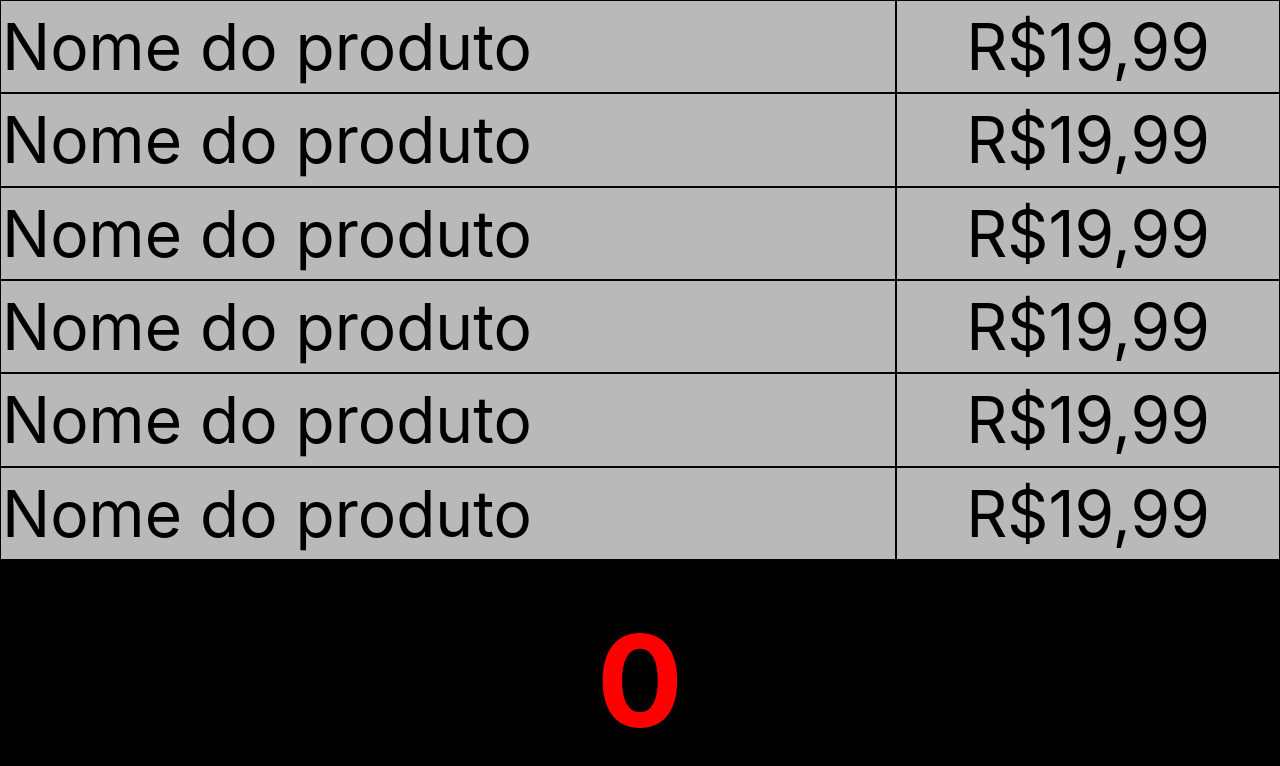
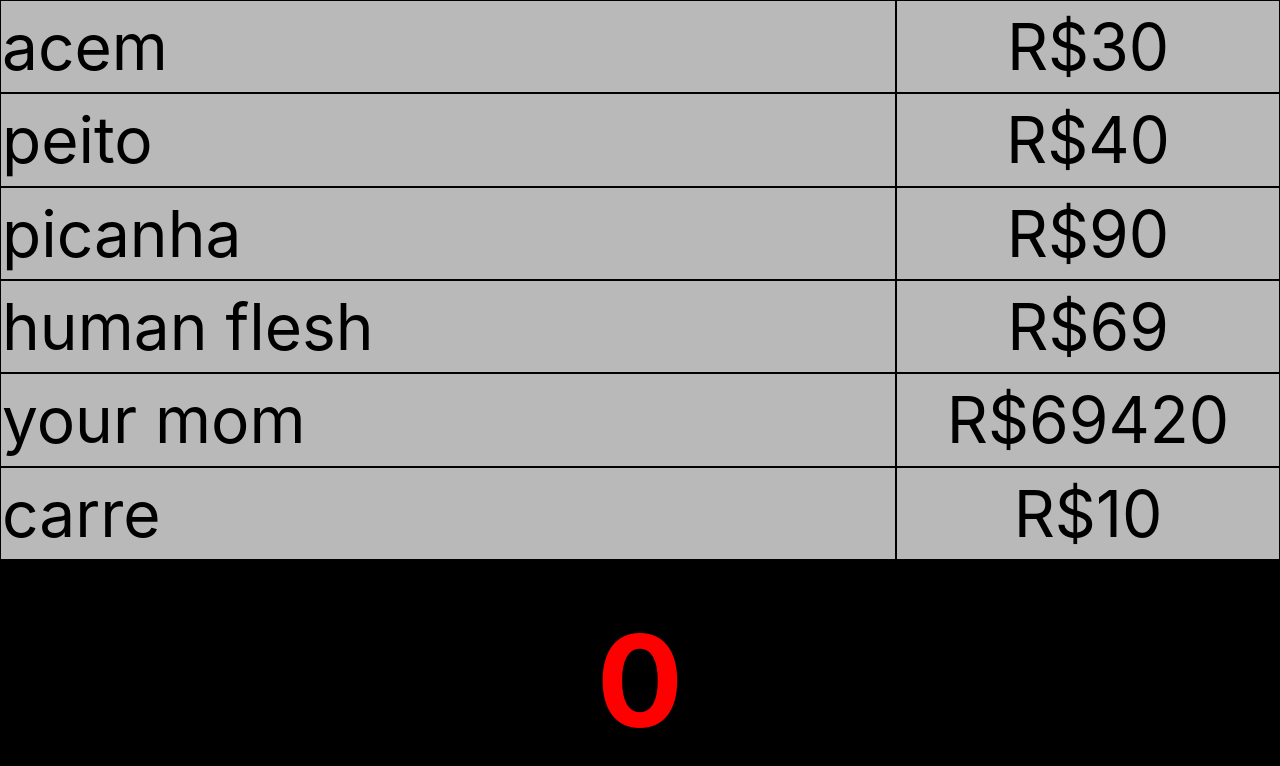
Before and after one commit to JeanVictorL/filaApp, a React (Vite) app: page / in a window 1280 px wide. Shown: the top 766 px of the page. Built offline with nearby package versions, Linux system fonts and the light colour scheme.

Commit message:
almost working prototype

```diff
--- a/src/App.css
+++ b/src/App.css
@@ -12,6 +12,7 @@ body{
   background: #B9B9B9;
   border: 1px solid #000000;
   font-size: 64px;
+  /* height: (100/6)%; */
 }
 
 .Produto--nome {
--- a/src/components/ContainerProduto.jsx
+++ b/src/components/ContainerProduto.jsx
@@ -1,17 +1,25 @@
 import { Produto } from "./Produto";
+import lista from "../files/ProdutosLista.js"
 
 export function ContainerProduto() {
+    let produtos = lista.map(p => {
+        return <Produto nome={p.nome} preco={p.preco} />
+    })
+
+    for (let i=produtos.length; i<6; i++) {
+        produtos.push(<Produto />)
+    }
+
     return (
         <table className="container--produto">
-            {/* divide resolution by int */}
-            {/* fill with as many items as possible */}
-            {/* give item props based on lists of products */}
+
+            {produtos}
+            {/* <Produto />
             <Produto />
             <Produto />
             <Produto />
             <Produto />
-            <Produto />
-            <Produto />
+            <Produto /> */}
         </table>
     )
 }
--- a/src/components/Produto.jsx
+++ b/src/components/Produto.jsx
@@ -7,8 +7,8 @@ export function Produto(props) {
     return (
         <tr>
             {/* {props.name} : {Format(props.price)} */}
-            <td className="Produto--nome">Nome do produto</td>
-            <td className="Produto--preco">R$19,99</td>
+            <td className="Produto--nome">{props.nome}</td>
+            <td className="Produto--preco">{props.preco && Format(props.preco)}</td>
         </tr>
     );
 }
--- /dev/null
+++ b/src/files/ProdutosLista.js
@@ -0,0 +1,26 @@
+export default [
+    {
+        nome: "acem",
+        preco: 30
+    },
+    {
+        nome: "peito",
+        preco: 40
+    },
+    {
+        nome: "picanha",
+        preco: 90
+    },
+    {
+        nome: "human flesh",
+        preco: 69
+    },
+    {
+        nome: "your mom",
+        preco: 69420
+    },
+    {
+        nome: "carre",
+        preco: 10
+    }
+]
```
